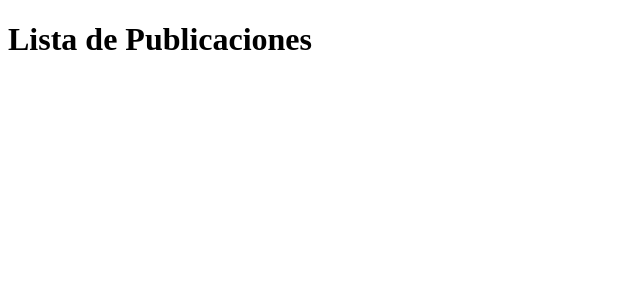
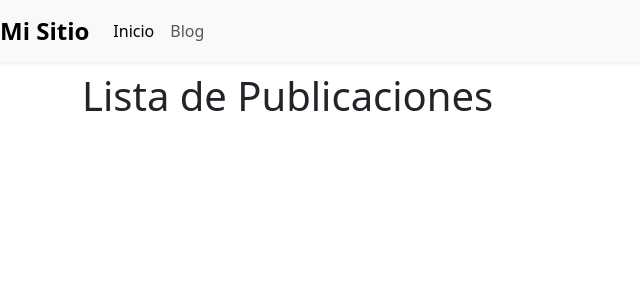
Before and after one commit to Eze1712/TERCER-ENTREGA, a Django app: page /blog/ in a window 1280 px wide. Shown: the top 300 px of the page, without its empty margins (0-640 px from the left). Run offline with Django 5.2, Linux system fonts and the light colour scheme; data that the repository does not hold is empty.

Commit message:
Creacion nav y blog

```diff
--- a/blog/templates/blog/post_list.html
+++ b/blog/templates/blog/post_list.html
@@ -3,14 +3,43 @@
 <head>
     <meta charset="UTF-8">
     <meta name="viewport" content="width=device-width, initial-scale=1.0">
-    <title>Document</title>
+    <title>Lista de Publicaciones</title>
+    <link href="https://cdn.jsdelivr.net/npm/bootstrap@5.3.3/dist/css/bootstrap.min.css" rel="stylesheet" integrity="sha384-QWTKZyjpPEjISv5WaRU9OFeRpok6YctnYmDr5pNlyT2bRjXh0JMhjY6hW+ALEwIH" crossorigin="anonymous">
 </head>
 <body>
+    <nav class="navbar navbar-expand-lg navbar-light bg-light fixed-top shadow-sm">
+        <a class="navbar-brand fw-bold fs-4" href="#">Mi Sitio</a>
+
+        <button class="navbar-toggler border-0" type="button" data-bs-toggle="collapse" data-bs-target="#navbarNav" aria-controls="navbarNav" aria-expanded="false" aria-label="Toggle navigation">
+          <span class="navbar-toggler-icon"></span>
+        </button>
+
+        <div class="collapse navbar-collapse" id="navbarNav">
+          <ul class="navbar-nav"> <!-- Alinea los enlaces a la izquierda -->
+            <li class="nav-item">
+              <a class="nav-link active" href="#">Inicio</a>
+            </li>
+            <li class="nav-item">
+              <a class="nav-link" href="/blog/">Blog</a>
+            </li>
+          </ul>
+        </div>
+      </nav>
     <h1> Lista de Publicaciones </h1>
-    <ul>
-        {% for post in posts %}
-        <li>{{ post.titulo}} - {{ post.fecha_publicacion }}</li>
-        {% endfor %}
-    </ul>
+    <div class="container my-4">
+        <h1 class="mb-4">Lista de Publicaciones</h1>
+        <ul class="list-unstyled">
+          {% for post in posts %}
+          <li class="mb-4 p-3 border-bottom">
+            <a href="#" class="text-decoration-none">
+              <h5 class="fw-bold text-dark">{{ post.titulo }}</h5>
+            </a>
+            <p class="mb-2 text-muted">{{ post.contenido }}</p>
+            <small class="text-secondary">Publicado el {{ post.fecha_publicacion }}</small>
+          </li>
+          {% endfor %}
+        </ul>
+      </div>
+    <script src="https://cdn.jsdelivr.net/npm/bootstrap@5.3.3/dist/js/bootstrap.bundle.min.js" integrity="sha384-YvpcrYf0tY3lHB60NNkmXc5s9fDVZLESaAA55NDzOxhy9GkcIdslK1eN7N6jIeHz" crossorigin="anonymous"></script>
 </body>
 </html>
```
